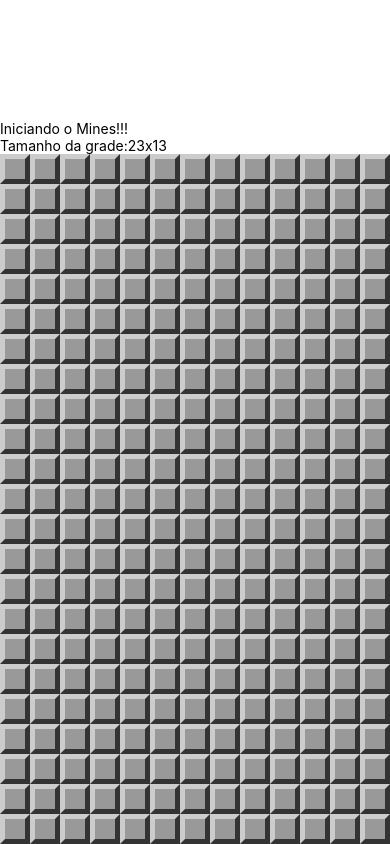
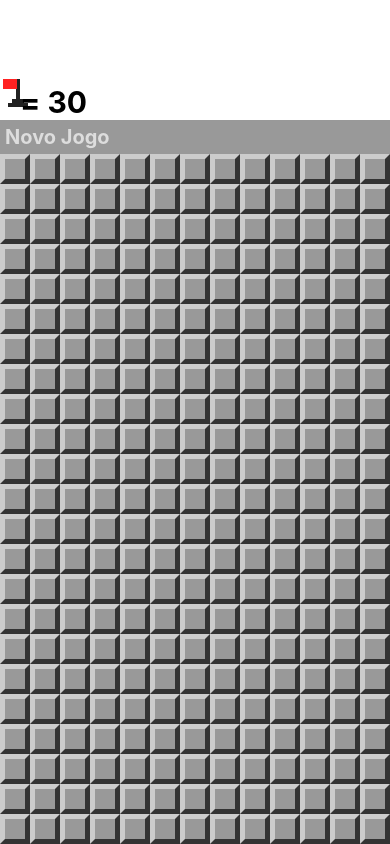
Before and after one commit to cunhaluisg5/Campo_Minado, a React Native app: screen / in a window 390 px wide. Built offline with nearby package versions, Linux system fonts and the light colour scheme.

Commit message:
Criado o Cabeçalho

```diff
--- a/App.js
+++ b/App.js
@@ -2,6 +2,7 @@
 import { StyleSheet, Text, View, Alert } from 'react-native';
 import params from './src/params';
 import MineField from './src/components/MineField';
+import Header from './src/components/Header';
 import {
   createMinedBoard,
   cloneBoard,
@@ -9,7 +10,8 @@
   hadExplosion,
   wonGame,
   showMines,
-  invertFlag
+  invertFlag,
+  flagsUsed
 } from './src/functions';
 
 export default class App extends Component {
@@ -68,9 +70,8 @@
   render() {
     return (
       <View style={styles.container}>
-        <Text style={styles.welcome}>Iniciando o Mines!!!</Text>
-        <Text style={styles.instructions}>Tamanho da grade:
-          {params.getRowsAmount()}x{params.getColumnsAmount()}</Text>
+          <Header flagsLeft={this.minesAmount() - flagsUsed(this.state.board)}
+            onNewGame={() => this.setState(this.createState())} />
         <View style={styles.board}>
           <MineField board={this.state.board}
             onOpenField={this.onOpenField}
--- /dev/null
+++ b/src/components/Header.js
@@ -0,0 +1,59 @@
+import React from 'react';
+import { View, StyleSheet, Text, TouchableOpacity } from 'react-native';
+import Flag from './Flag';
+
+export default props => {
+    return (
+        <View style={StyleSheet.container}>
+            <View style={StyleSheet.flagContainer}>
+                <TouchableOpacity onPress={props.onFlagPress}
+                    style={styles.flagButton}>
+                    <Flag bigger />
+                </TouchableOpacity>
+                <Text style={styles.flagsLeft}>
+                    = {props.flagsLeft}
+                </Text>
+            </View>
+            <TouchableOpacity style={styles.button}
+                onPress={props.onNewGame}>
+                    <Text style={styles.buttonLabel}>
+                        Novo Jogo
+                    </Text>
+            </TouchableOpacity>
+        </View>
+    )
+}
+
+const styles = StyleSheet.create({
+    container: {
+        flex: 1,
+        flexDirection: 'row',
+        backgroundColor: '#EEE',
+        alignItems: 'center',
+        justifyContent: 'space-around',
+        paddingTop: 20,
+        paddingHorizontal: 20
+    },
+    flagContainer: {
+        flexDirection: 'row'
+    },
+    flagButton: {
+        marginTop: 10,
+        minWidth: 30
+    },
+    flagsLeft: {
+        fontSize: 30,
+        fontWeight: 'bold',
+        paddingTop: 5,
+        marginLeft: 20
+    },
+    button: {
+        backgroundColor: '#999',
+        padding: 5
+    },
+    buttonLabel: {
+        fontSize: 20,
+        color: '#DDD',
+        fontWeight: 'bold'
+    }
+})
--- a/src/functions.js
+++ b/src/functions.js
@@ -96,6 +96,9 @@
     field.flagged = !field.flagged
 }
 
+const flagsUsed = board => fields(board)
+    .filter(field => field.flagged).length
+
 export {
     createMinedBoard,
     cloneBoard,
@@ -103,5 +106,6 @@
     hadExplosion,
     wonGame,
     showMines,
-    invertFlag
+    invertFlag,
+    flagsUsed
  }
```
